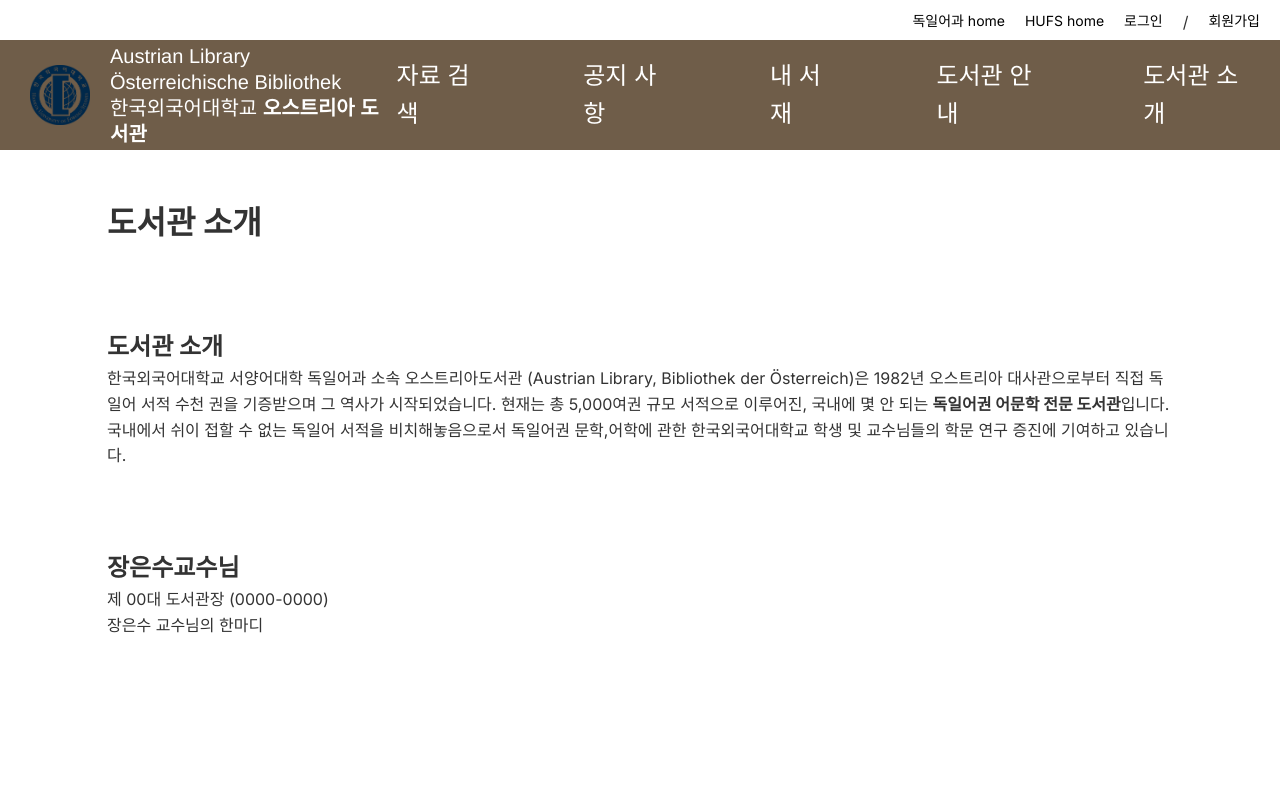
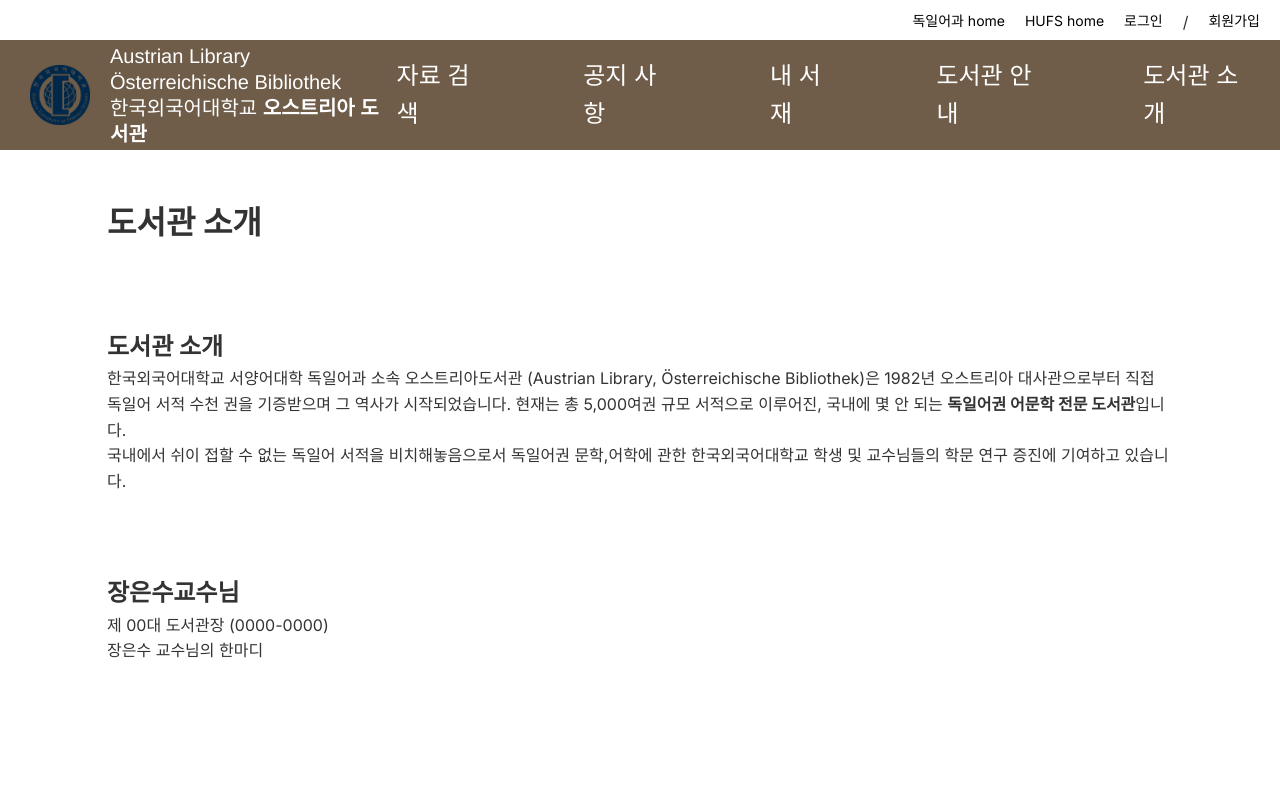
Before and after one commit to jammd1/ohjigo_library, a React (Vite) app in the folder frontend/: page /#/about in a window 1280 px wide. Shown: the top 800 px of the page. Built offline with nearby package versions, Linux system fonts and the light colour scheme.

Commit message:
ㅈ될뻔2

```diff
--- a/frontend/src/About.jsx
+++ b/frontend/src/About.jsx
@@ -13,7 +13,7 @@ function About() {
       <br /><br /><h1>도서관 소개</h1>
       <div className="about-section">
         <h2>도서관 소개</h2>
-        <p>한국외국어대학교 서양어대학 독일어과 소속 오스트리아도서관 (Austrian Library, Bibliothek der Österreich)은 1982년 오스트리아 대사관으로부터 직접 독일어 서적 수천 권을 기증받으며 그 역사가 시작되었습니다.
+        <p>한국외국어대학교 서양어대학 독일어과 소속 오스트리아도서관 (Austrian Library, Österreichische Bibliothek)은 1982년 오스트리아 대사관으로부터 직접 독일어 서적 수천 권을 기증받으며 그 역사가 시작되었습니다.
           현재는 총 5,000여권 규모 서적으로 이루어진, 국내에 몇 안 되는 <strong>독일어권 어문학 전문 도서관</strong>입니다.
           <br />
           국내에서 쉬이 접할 수 없는 독일어 서적을 비치해놓음으로서 독일어권 문학,어학에 관한 한국외국어대학교 학생 및 교수님들의 학문 연구 증진에 기여하고 있습니다.
```
